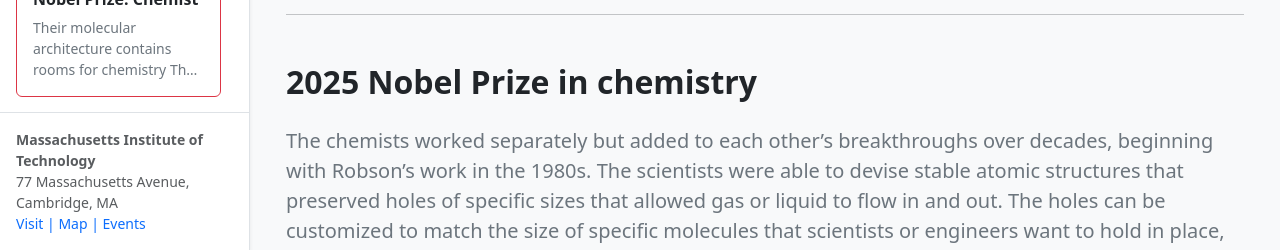
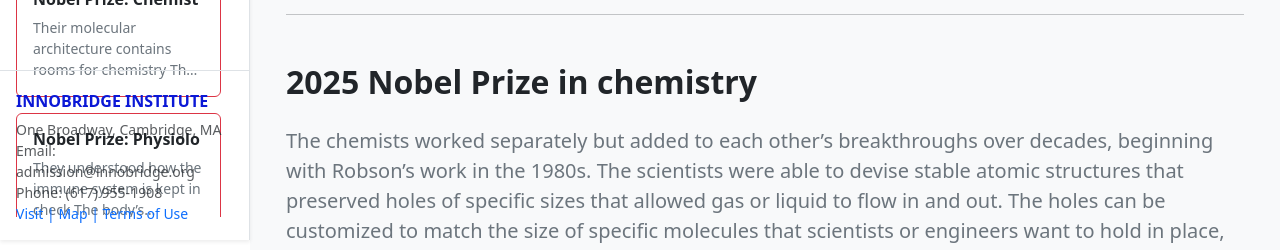
Before and after one commit to whzpy/aard_react, a React (Vite) app: page / in a window 1280 px wide. Shown: the part 550-800 px from the top of the page. Built offline with nearby package versions, Linux system fonts and the light colour scheme.

Commit message:
__updated SideBar 10-11-25

```diff
--- a/src/components/SideBar.jsx
+++ b/src/components/SideBar.jsx
@@ -6,7 +6,7 @@ function SideBar() {
       className="bg-white border-end shadow-sm p-3 sidebar d-none d-md-block"
       style={{
         width: "250px",
-        height: "calc(100vh - 40px)",
+        height: "calc(100vh - 50px)",
         //   overflowY: "auto",
         position: "fixed",
         top: "40px",
@@ -73,7 +73,6 @@ function SideBar() {
             scrollbarWidth: "thin",
             scrollbarColor: "#888 #f1f1f1",
             paddingRight: "12px",
-            // backgroundColor: "#ebf3edff",
           }}
         >
           <div className="mt-3 border border-danger rounded p-3 small">
@@ -100,7 +99,6 @@ function SideBar() {
               quantum sensors.
             </p>
           </div>
-
           <div className="mt-3 border border-danger rounded p-3 small">
             <h6 className="fw-bold text-dark">Nobel Prize: Chemist</h6>
             <p
@@ -124,7 +122,6 @@ function SideBar() {
               challenges we face.
             </p>
           </div>
-
           <div className="mt-3 border border-danger rounded p-3 small">
             <h6 className="fw-bold text-dark">Nobel Prize: Physiolo</h6>
             <p
@@ -147,7 +144,6 @@ function SideBar() {
               cancer and autoimmune diseases.
             </p>
           </div>
-
           <div className="mt-3 border border-danger rounded p-3 small">
             <h6 className="fw-bold text-dark">Nobel Prize: Literatu</h6>
             <p
@@ -171,7 +167,6 @@ function SideBar() {
               contemplative, finely calibrated tone.
             </p>
           </div>
-
           <div className="mt-3 border border-danger rounded p-3 small">
             <h6 className="fw-bold text-dark">Nobel Peace Prize</h6>
             <p
@@ -195,6 +190,9 @@ function SideBar() {
               the demand for free elections and representative government.
             </p>
           </div>
+          <div>
+            <p></p>
+          </div>
         </div>
       </div>
 
@@ -206,16 +204,23 @@ function SideBar() {
           left: "0",
           right: "0",
           padding: "1rem",
-          backgroundColor: "white",
           borderTop: "1px solid #dee2e6",
         }}
       >
-        <p className="mb-0 fw-semibold">
-          Massachusetts Institute of Technology
-        </p>
-        <p className="mb-0">77 Massachusetts Avenue, Cambridge, MA</p>
+        <h6
+          className="fw-bold text-uppercase mb-2"
+          style={{
+            color: "#0b18d6ff",
+            marginTop: "5px",
+          }}
+        >
+          Innobridge Institute
+        </h6>
+        <p className="mb-0">One Broadway, Cambridge, MA</p>
+        <p className="mb-0">Email: admission@innobridge.org</p>
+        <p className="mb-0">Phone: (617) 955-1908</p>
         <a href="#" className="text-decoration-none">
-          Visit | Map | Events
+          Visit | Map | Terms of Use
         </a>
       </footer>
     </aside>
```
